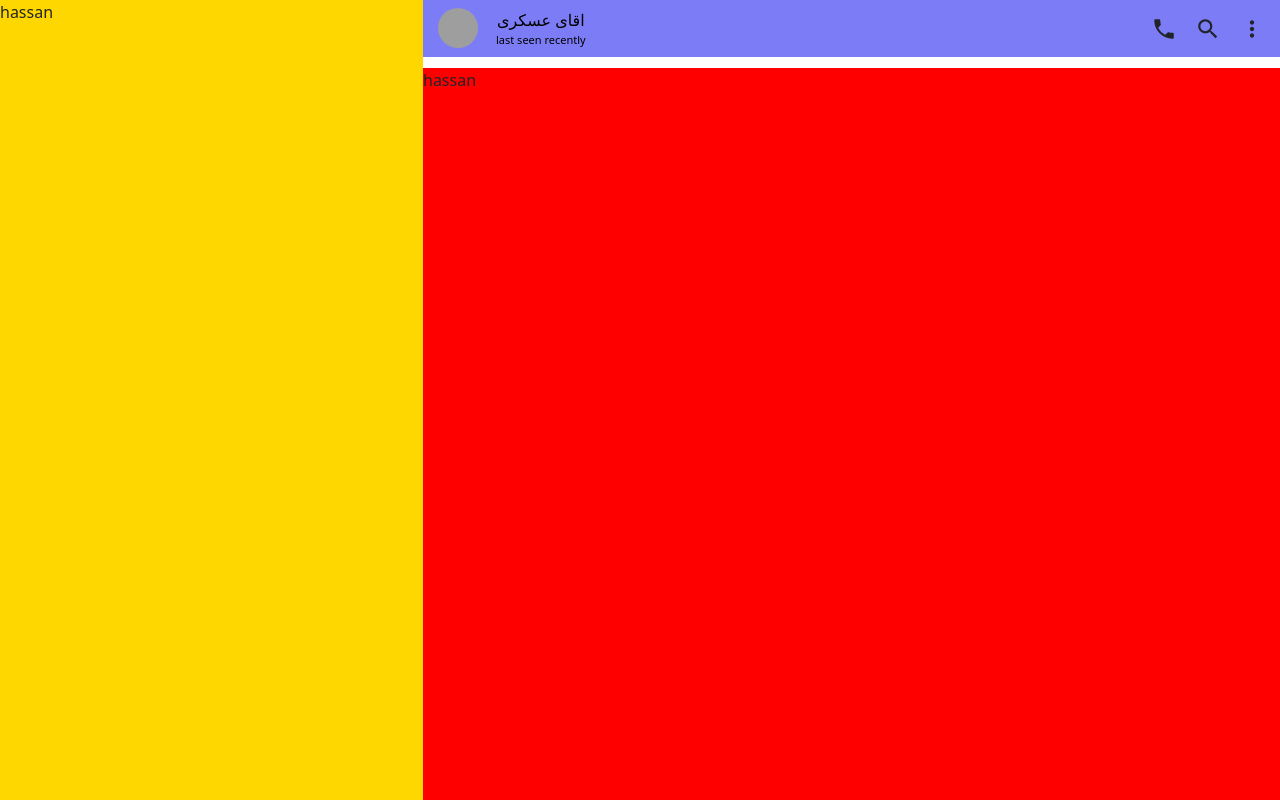
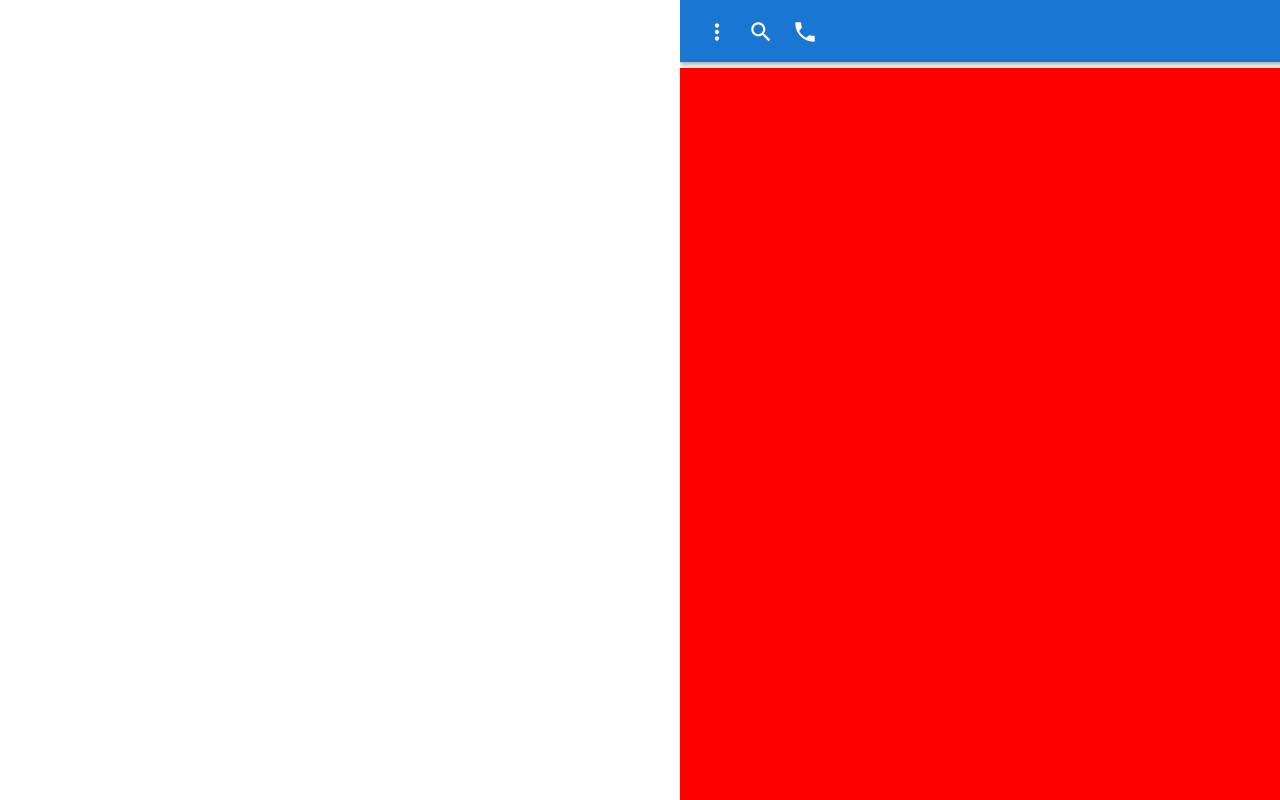
Before and after one commit to hassan7303/webchat, a React (Create React App) app: page /chatPage in a window 1280 px wide. Built offline with nearby package versions, Linux system fonts and the light colour scheme; grey boxes are pictures that could not be loaded.

Commit message:
creat Sidebar frest level

```diff
--- a/public/index.html
+++ b/public/index.html
@@ -1,5 +1,5 @@
 <!DOCTYPE html>
-<html lang="fa" dir="ltr">
+<html lang="fa" dir="rtl">
   <head>
     <meta name="viewport" content="initial-scale=1, width=device-width" />
 
--- /dev/null
+++ b/src/component/ChatPage/Sidebar/Sidebar.jsx
@@ -0,0 +1,89 @@
+import * as React from 'react';
+import { styled, alpha } from '@mui/material/styles';
+import AppBar from '@mui/material/AppBar';
+import Box from '@mui/material/Box';
+import Toolbar from '@mui/material/Toolbar';
+import IconButton from '@mui/material/IconButton';
+import Typography from '@mui/material/Typography';
+import InputBase from '@mui/material/InputBase';
+import MenuIcon from '@mui/icons-material/Menu';
+import SearchIcon from '@mui/icons-material/Search';
+
+const Search = styled('div')(({ theme }) => ({
+    position: 'relative',
+    borderRadius: theme.shape.borderRadius,
+    backgroundColor: alpha(theme.palette.common.white, 0.15),
+    '&:hover': {
+        backgroundColor: alpha(theme.palette.common.white, 0.25),
+    },
+    marginLeft: 0,
+    width: '100%',
+    [theme.breakpoints.up('sm')]: {
+        marginLeft: theme.spacing(1),
+        width: 'auto',
+    },
+}));
+
+const SearchIconWrapper = styled('div')(({ theme }) => ({
+    padding: theme.spacing(0, 2),
+    height: '100%',
+    position: 'absolute',
+    pointerEvents: 'none',
+    display: 'flex',
+    alignItems: 'center',
+    justifyContent: 'center',
+}));
+
+const StyledInputBase = styled(InputBase)(({ theme }) => ({
+    color: 'inherit',
+    '& .MuiInputBase-input': {
+        padding: theme.spacing(1, 1, 1, 0),
+        // vertical padding + font size from searchIcon
+        paddingLeft: `calc(1em + ${theme.spacing(4)})`,
+        transition: theme.transitions.create('width'),
+        width: '100%',
+        [theme.breakpoints.up('sm')]: {
+            width: '12ch',
+            '&:focus': {
+                width: '20ch',
+            },
+        },
+    },
+}));
+
+export default function SearchAppBar() {
+    return (
+        <Box sx={{ flexGrow: 1 }}>
+            <AppBar position="static">
+                <Toolbar>
+                    <IconButton
+                        size="large"
+                        edge="start"
+                        color="inherit"
+                        aria-label="open drawer"
+                        sx={{ mr: 2 }}
+                    >
+                        <MenuIcon />
+                    </IconButton>
+                    <Typography
+                        variant="h6"
+                        noWrap
+                        component="div"
+                        sx={{ flexGrow: 1, display: { xs: 'none', sm: 'block' } }}
+                    >
+
+                    </Typography>
+                    <Search>
+                        <SearchIconWrapper>
+                            <SearchIcon />
+                        </SearchIconWrapper>
+                        <StyledInputBase
+                            placeholder="جستجو..."
+                            inputProps={{ 'aria-label': 'جستجو' }}
+                        />
+                    </Search>
+                </Toolbar>
+            </AppBar>
+        </Box>
+    );
+}
--- /dev/null
+++ b/src/component/ChatPage/Sidebar/menuchat.jsx
@@ -0,0 +1,28 @@
+import * as React from 'react';
+import Box from '@mui/material/Box';
+import BottomNavigation from '@mui/material/BottomNavigation';
+import BottomNavigationAction from '@mui/material/BottomNavigationAction';
+import RestoreIcon from '@mui/icons-material/Restore';
+import FavoriteIcon from '@mui/icons-material/Favorite';
+import LocationOnIcon from '@mui/icons-material/LocationOn';
+
+export default function SimpleBottomNavigation() {
+    const [value, setValue] = React.useState(0);
+
+    return (
+        <Box >
+            <BottomNavigation
+                showLabels
+                value={value}
+                onChange={(event, newValue) => {
+                    setValue(newValue);
+                }}
+            >
+                <BottomNavigationAction label="مخاطبین"  />
+                <BottomNavigationAction label="غیر مخاطبین"  />
+                <BottomNavigationAction label="گروه ها" />
+                <BottomNavigationAction label="کانال ها"  />
+            </BottomNavigation>
+        </Box>
+    );
+}
--- a/src/component/ChatPage/UiChat.jsx
+++ b/src/component/ChatPage/UiChat.jsx
@@ -1,6 +1,10 @@
-import HeaderChat from "./HeaderChat";
+import HeaderChat from "./header/HeaderChat";
 import './uichat.css'
-import {Abc} from "@mui/icons-material";
+import SimpleBottomNavigation from "./Sidebar/menuchat";
+import SearchAppBar from "./Sidebar/Sidebar";
+
+
+
 function UiChat(){
     return(
         <div className="container_chat_ui">
@@ -8,13 +12,14 @@
                 <HeaderChat/>
             </header>
             <main>
-                <p>hassan</p>
+
             </main>
             <menu>
                 <p>hassan</p>
             </menu>
             <aside>
-
+                <SearchAppBar/>
+                <SimpleBottomNavigation/>
                 <p>hassan</p>
             </aside>
         </div>
--- a/src/component/ChatPage/HeaderChat.jsx
+++ b/src/component/ChatPage/header/HeaderChat.jsx
@@ -1,16 +1,18 @@
 import Avatar from '@mui/material/Avatar';
-import './uichat.css'
+import '../uichat.css'
 import SearchIcon from "@mui/icons-material/Search";
 import MoreVertIcon from '@mui/icons-material/MoreVert';
 import PhoneIcon from '@mui/icons-material/Phone';
+import {AppBar, Toolbar} from "@mui/material";
 function HeaderChat(){
     return(
-        <>
+        <AppBar position="fixed">
+        <Toolbar>
             <div className="profile_information">
                 <Avatar alt="Avatar" src="./girl-5.jpg" />
                 <div className="header_name_user">
                     <p className="data_username_profill">اقای عسکری</p>
-                    <p className="date_seen">last seen recently</p>
+                    <p className="date_seen">اخرین بازدید به تازگی</p>
                 </div>
             </div>
             <div className="icons_header">
@@ -25,7 +27,8 @@
                 </svg>
 
             </div>
-        </>
+        </Toolbar>
+        </AppBar>
     )
 }
 export default HeaderChat;
--- a/src/component/ChatPage/uichat.css
+++ b/src/component/ChatPage/uichat.css
@@ -1,14 +1,7 @@
 
 .container_header{
-    background: rgba(41, 41, 241, 0.61);
-    display: flex;
-    flex-direction: row;
-    gap: 18px;
-    align-items: center;
-    padding: 7px 15px !important;
-    grid-column: 2/-1;
-    height: 57px;
-    justify-content: space-between;
+
+
 }
 .header_name_user{
     display: flex;
@@ -43,6 +36,7 @@
     grid-column: 1;
     grid-row: 1/-1;
     height: 100vh;
+    z-index: 1000;
 }
 .icons{
     width: 26px;
@@ -57,3 +51,24 @@
     flex-direction: row;
     gap: 18px;
 }
+.MuiPaper-root{
+    position: relative !important;
+    height: 62px;
+    z-index: 1000 !important;
+
+}
+.MuiToolbar-root{
+    display: flex !important;
+    flex-direction: row !important;
+    justify-content: space-between !important;
+
+}
+.css-1orzy9s {
+    position: relative;
+    border-radius: 4px;
+    background-color: rgba(255, 255, 255, 0.15);
+    margin-left: 0;
+    width: 100%;
+    display: flex;
+    justify-content: end;
+}
```
Also changed, not shown: src/component/ChatPage/Asite.jsx (deleted, +0 -9 lines), src/component/ChatPage/header/girl-5.jpg (renamed from src/component/ChatPage/girl-5.jpg), src/component/ChatPage/main/Main.jsx (added), src/component/ChatPage/menu/menu.jsx (added).
